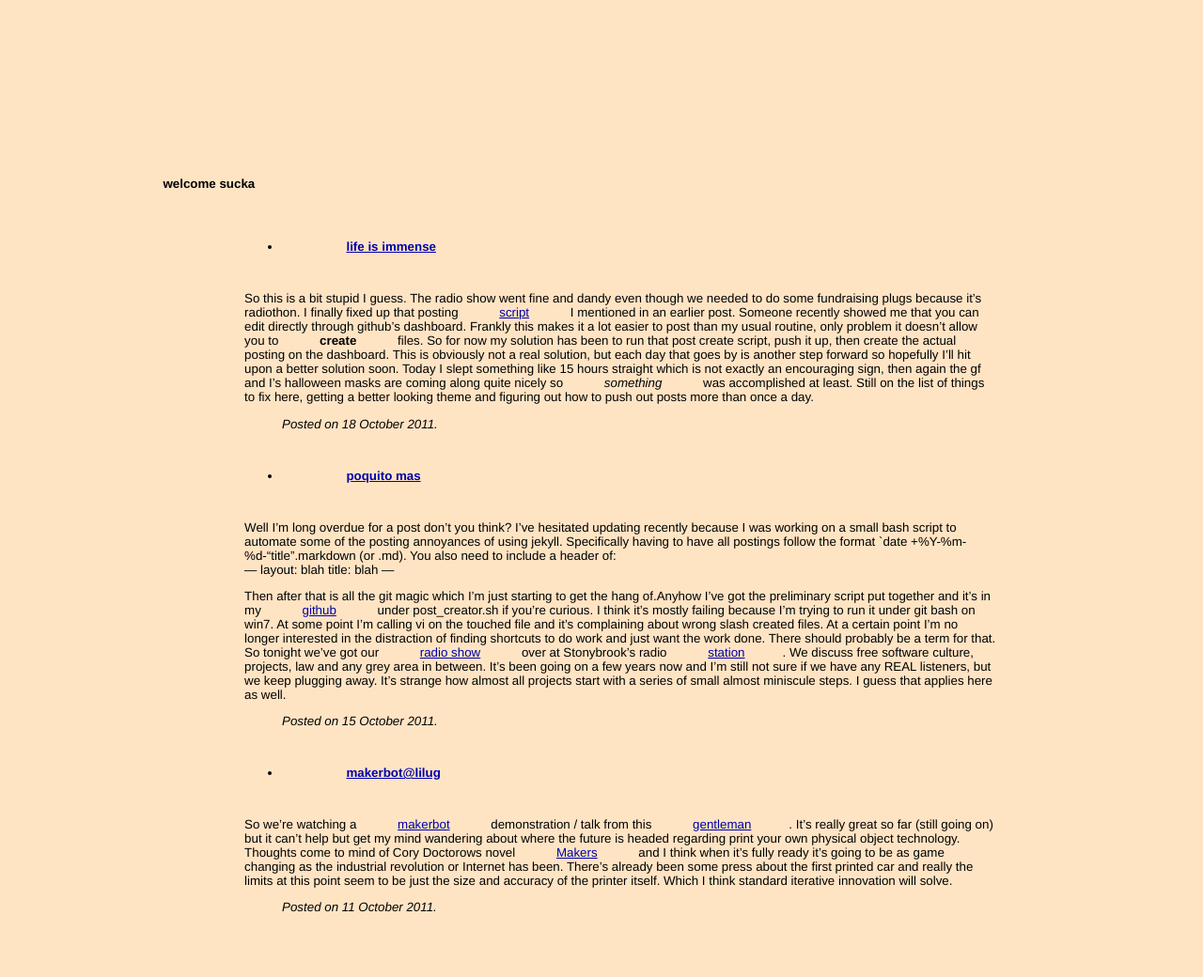
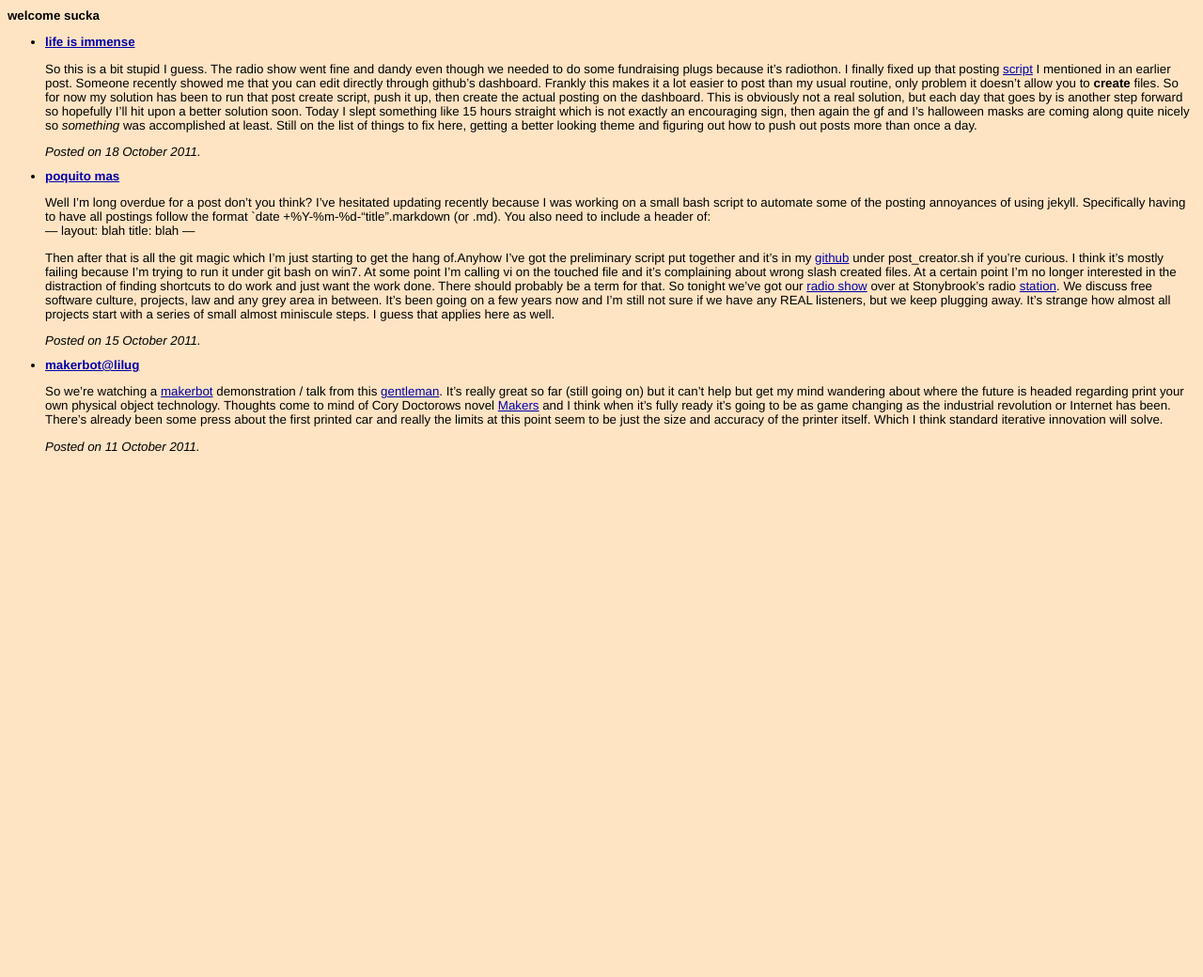
Before and after one commit to woeisme/woeisme.github.io, a Jekyll site: the page built from index.html, in a window 1280 px wide. Shown: the whole page at 94% size. Built offline with Jekyll 4.4.1, drawn with Linux system fonts in a browser that asks for light colours; Markdown is read by kramdown in place of the engine named in the settings; after the commit the page ends 900 px from its top, so only the background shows below that.

Commit message:
changed for the worse

```diff
--- a/css/screen.css
+++ b/css/screen.css
@@ -7,7 +7,7 @@
 /* Global Reset */
 
 * {
-  margin: 5% ;
+  margin: 1 ;
   padding: 1;
 }
 
@@ -155,9 +155,9 @@ ul.posts {
   /* standard */
 
   #post pre {
-    border: 10px solid #000;
+    border: 1px solid #000;
     background-color: #D8BFD8;
-    padding: 0 .4em;
+    padding: 0 ;
   }
 
   #post ul,
@@ -170,7 +170,7 @@ ul.posts {
     border: 1px solid #000;
     background-color: #D8BFD8;
     font-size: 85%;
-    padding: 0 .4em;
+    padding: 0 ;
   }
 
     #post pre code {
```
